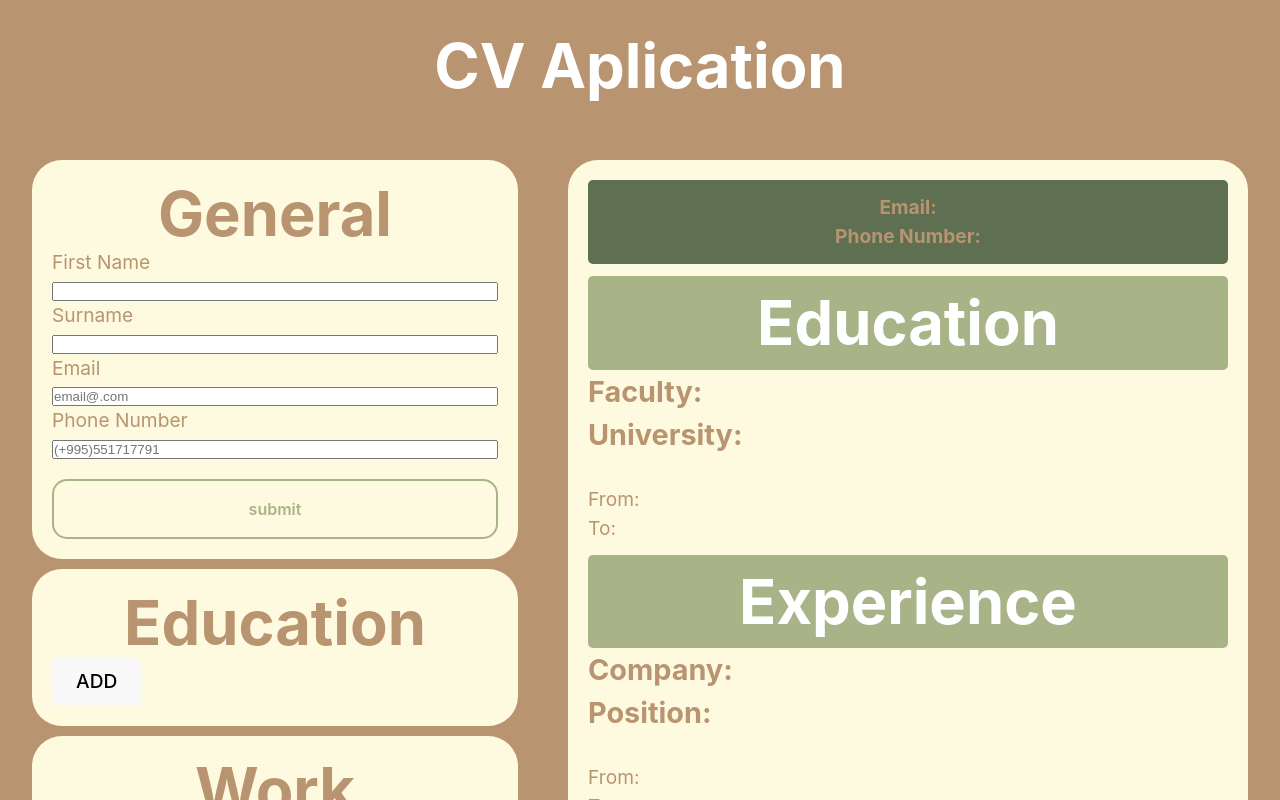
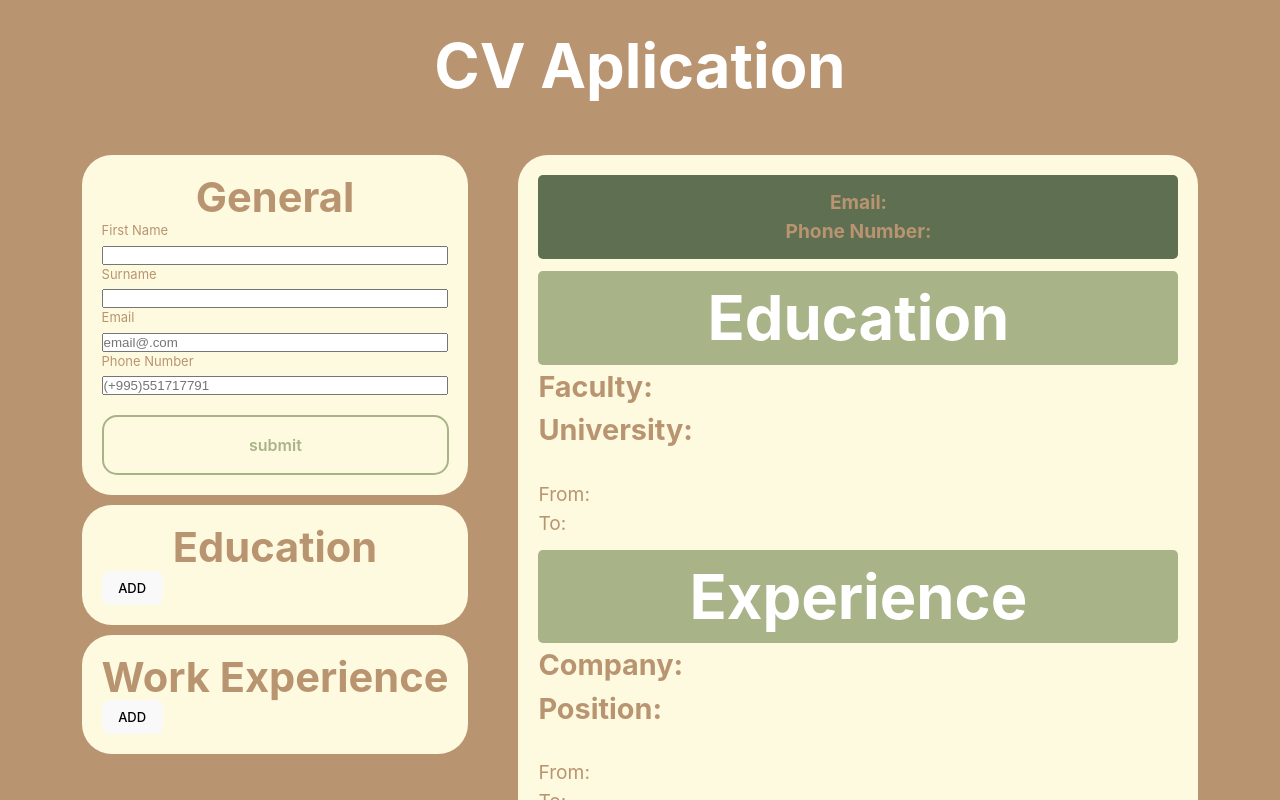
Before and after one commit to Omiadze/Cv-App, a React (Vite) app: page / in a window 1280 px wide. Shown: the top 800 px of the page. Built offline with nearby package versions, Linux system fonts and the light colour scheme.

Commit message:
change font-size

```diff
--- a/src/App.css
+++ b/src/App.css
@@ -32,6 +32,11 @@
   border-radius: 30px;
   color: #b99470;
 }
+.general,
+.education,
+.experience {
+  font-size: small;
+}
 .general h1,
 .education h1,
 .experience h1 {
```
